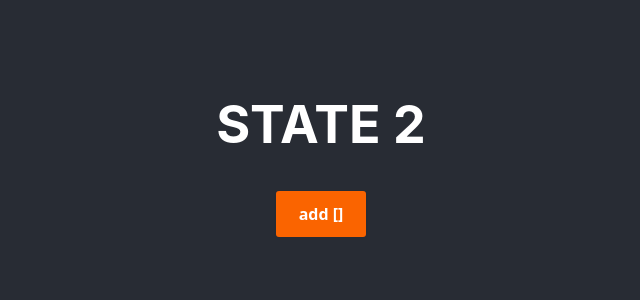
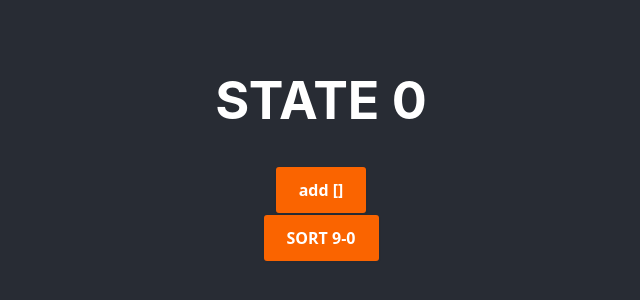
Before and after one commit to RomanBIT/Drontai, a React (Create React App) app in the folder r1/: page / in a window 1280 px wide. Shown: the part 252-552 px from the top of the page, without its empty margins (319-959 px from the left). Built offline with nearby package versions, Linux system fonts and the light colour scheme.

Commit message:
black square

```diff
--- a/r1/src/App.jsx
+++ b/r1/src/App.jsx
@@ -9,7 +9,6 @@ function App() {
     return (
         <div className="App">
             <header className="App-header">
-                <h1>STATE 2</h1>
                 <Squares />
             </header>
         </div>
--- a/r1/src/Components/006/Square.jsx
+++ b/r1/src/Components/006/Square.jsx
@@ -12,18 +12,25 @@ function Squares() {
         setSq(s => [...s, { number: rand(100, 999), color: randColor() }])
     }
 
+    const sortUp = () => {
+        setSq(s => [...s].sort((a, b) => b.number - a.number))
+    }
+
     return (
         <>
+         <h1>STATE {sq.filter(s => s.number < 300).length}</h1>
             <div className="container">
 
                 {
                     sq.map((n, i) => <div style={{
-                        backgroundColor: n.color,
+                        backgroundColor: n.number < 300 ? 'black' : n.color,
                         borderRadius: n.number % 2 ? null : '50%'
-                     }} key={i}>{n.number}</div>)
+                    }} key={i}>{n.number}</div>)
                 }
             </div>
             <button onClick={add}>add []</button>
+            <button onClick={sortUp}>SORT 9-0</button>
+
         </>
     )
 
```
